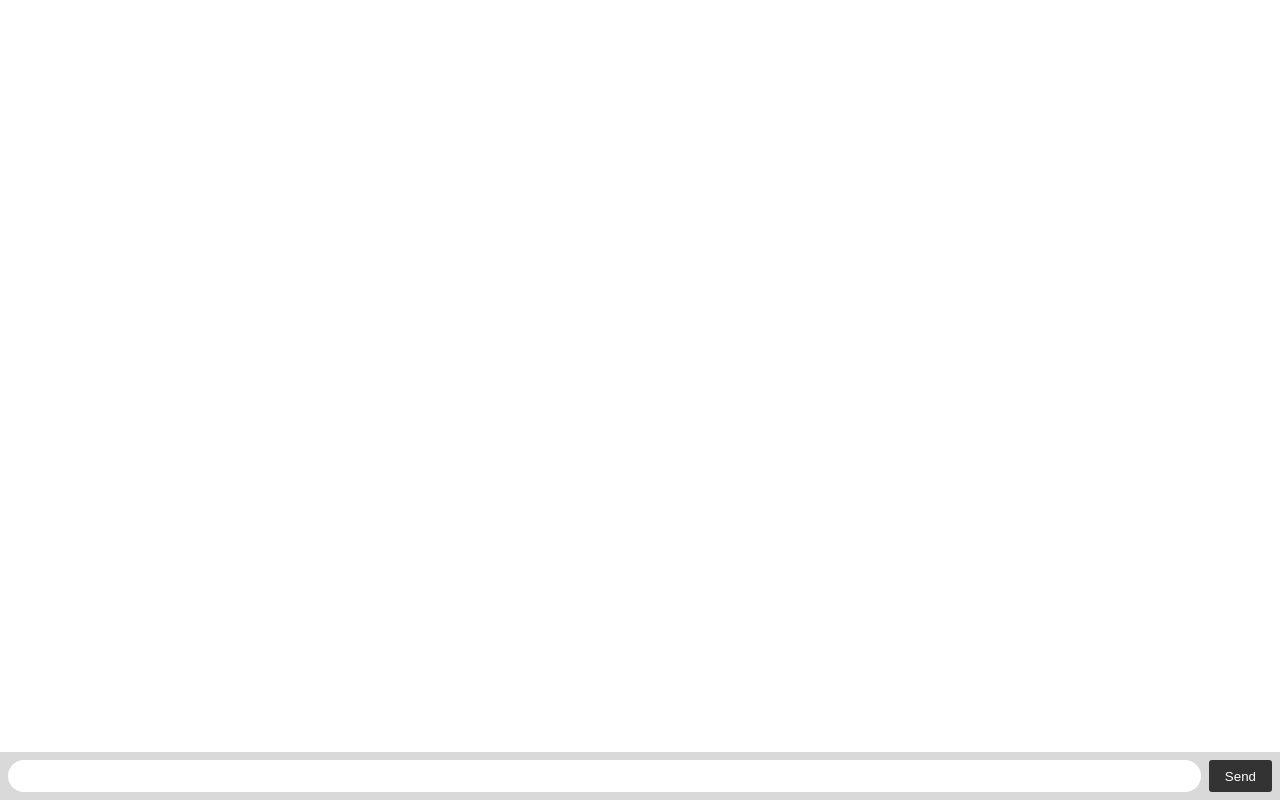
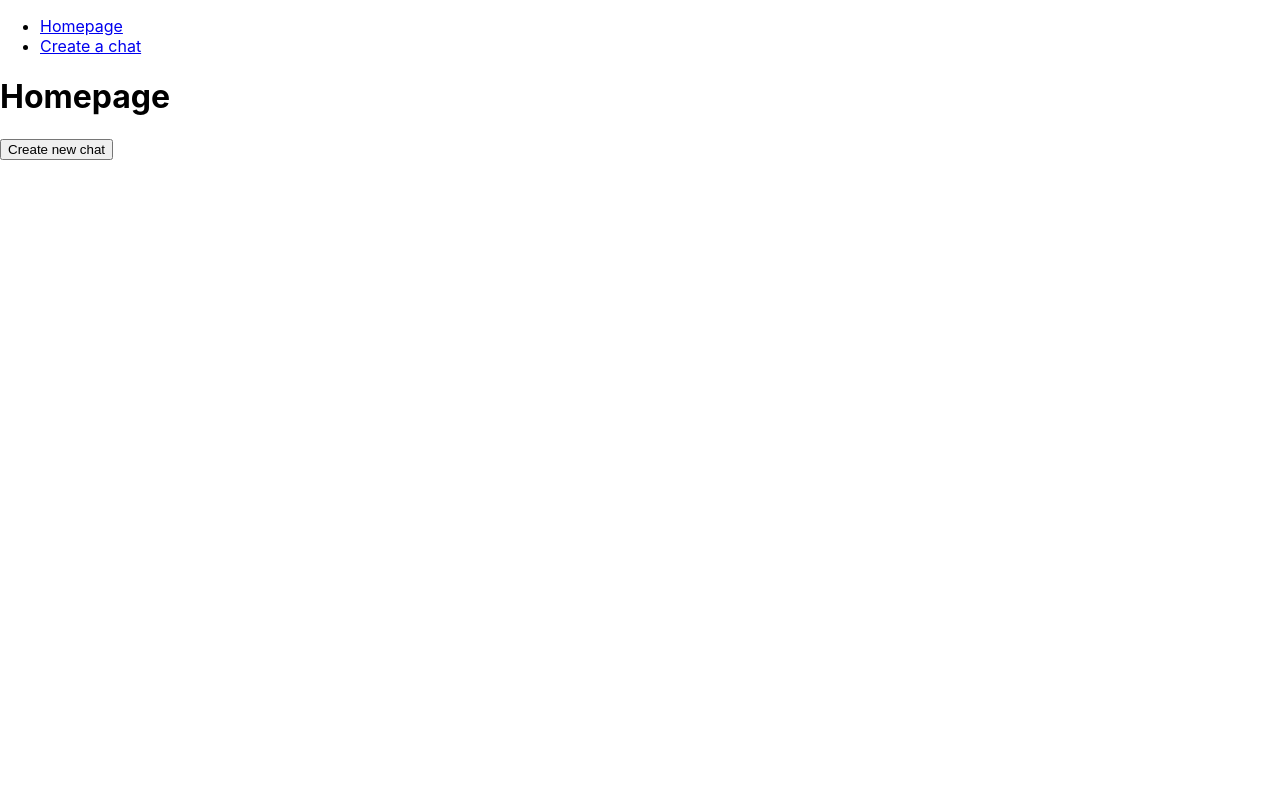
Before and after one commit to jihoshin28/fs_messenger_client, a React (Create React App) app: page / in a window 1280 px wide. Built offline with nearby package versions, Linux system fonts and the light colour scheme; no server answers.

Commit message:
room specific chat

```diff
--- a/package.json
+++ b/package.json
@@ -11,10 +11,11 @@
     "react-router-dom": "^5.2.0",
     "react-scripts": "4.0.3",
     "socket.io-client": "^4.1.2",
+    "uuid": "^3.4.0",
     "web-vitals": "^1.0.1"
   },
   "scripts": {
-    "start": "react-scripts start",
+    "start": "PORT=3001 react-scripts start",
     "build": "react-scripts build",
     "test": "react-scripts test",
     "eject": "react-scripts eject"
--- a/src/App.js
+++ b/src/App.js
@@ -1,15 +1,56 @@
 import './App.css';
 import Chat from './windows/Chat'
+import Homepage from './windows/Homepage'
 import {
-  BrowserRouter as Router
+  BrowserRouter as Router,
+  Switch,
+  Route
 } from 'react-router-dom'
+import Navbar from './containers/Navbar'
+import {useEffect} from 'react'
+import socket from './socket'
+
+// const newConnection = new Connection(io, 'allen', 'http://localhost:3000', '/user1', '/path1')
+// let socket = newConnection.socket()
+
+
+// const newConnection2 = new Connection('allen', 'http://localhost:3000', '/user2', '/path2')
+// let socket2 = newConnection2.socket()
 
 function App() {
+
+  useEffect(() => {
+
+    socket.on('connect', () => {
+      console.log(socket.id)
+    })
+
+    socket.on('api connect', (data) => {
+      console.log(data)
+    })
+
+    // // socket2.on('connect', () => {
+    // //   console.log(socket2.id)
+    // // })
+    // socket.on('api connect', (data) => {
+    //     console.log(data)
+    // })
+
+}, [])
+
+
   return (
     <div className="App">
       <Router>
-        {/* <Navbar/> */}
-        <Chat/>
+        <Navbar />
+        <Switch>
+          <Route exact path="/">
+            <Homepage/>
+          </Route>
+          <Route exact path="/chat">
+            <Chat/>
+          </Route>
+        </Switch>
       </Router>
     </div>
   );
--- /dev/null
+++ b/src/api/index.js
@@ -0,0 +1,4 @@
+export const randomUserName = () => {
+    let userNames = ['allen', 'jane', 'umma', 'appa']
+    return userNames[Math.floor(Math.random()*4)]
+}
--- /dev/null
+++ b/src/containers/Navbar.js
@@ -0,0 +1,25 @@
+import React from 'react';
+import { Link } from 'react-router-dom'
+
+const Navbar = () => {
+    return (
+        <div>
+            <nav>
+                <ul>
+                    <li>
+                        <Link to = "/">
+                            Homepage
+                        </Link>
+                    </li>
+                    <li>
+                        <Link to = "/chat">
+                            Create a chat
+                        </Link>
+                    </li>
+                </ul>
+            </nav>
+        </div>
+    );
+};
+
+export default Navbar
--- /dev/null
+++ b/src/socket/index.js
@@ -0,0 +1,12 @@
+
+import {randomUserName} from '../api'
+import {io} from 'socket.io-client'
+// this is the socket manager variable for creating emit events and listeners on client side
+const socket = io('http://localhost:3000', {
+    query: {
+        key: 1,
+        username: randomUserName()
+    }
+})
+
+export default socket
--- a/src/windows/Chat.js
+++ b/src/windows/Chat.js
@@ -1,39 +1,70 @@
-import React, { useState, useEffect } from 'react';
-import {io} from 'socket.io-client'
+import React, { useState, useEffect, useRef} from 'react';
+import {v4 as uuidv4} from 'uuid'
+import socket from '../socket'
 
-const socket = io('http://localhost:3000', {
-    path: '/chat-server/'
-})
+
 
 let Chat = () => {
 
-    let[input, setInput] = useState('')
+    let [input, setInput] = useState('')
+    let [roomId, setRoomId] = useState('')
+    let ref = useRef()
 
     useEffect(() => {
-        console.log('hi')
-        socket.on('api connect', (data) => {
+        let id = uuidv4()
+        console.log(id)
+        setRoomId(id)
+        socket.emit('join room', id)
+        socket.on('chat message', (data) => {
+            console.log(data)
+            createNewMessage(data)
+        })
+        socket.on('rooms', (data) => {
             console.log(data)
         })
-
-        socket.on('chat message', (data) => {
-            console.log(data, 'returned chat message response')
+        socket.on('notification', (data) => {
+            console.log(data)
         })
+        return () => {
+            socket.emit('leave room', id)
+        }
     }, [])
 
     let onChange = (e) => {
         setInput(e.target.value)
-        console.log(input, socket)
     }
+
 
     let sendMessage = (e) => {
         e.preventDefault()
-        socket.emit('chat message', input)
+        let message = {
+            text: input,
+            roomId: roomId
+        }
+        socket.emit('chat message', message)
         setInput('')
+    }
+
+    let createNewMessage = (data) => {
+        console.log(data)
+        let messages = ref.current
+        console.log(messages)
+        let item = document.createElement('li')
+        item.textContent = `${data.username} - ${data.message}`;
+        messages.appendChild(item);
+        window.scrollTo(0, document.body.scrollHeight);
+    }
+
+    let checkRooms = () => {
+        socket.emit('rooms', roomId)
     }
 
     return (
         <div>
-            <ul id="messages"></ul>
+            <button onClick = {() => checkRooms()}>Check rooms in user</button>
+            <ul ref = {ref} id="messages">
+
+            </ul>
             <form id="form" action="" onSubmit = {(e) => sendMessage(e)}>
                 <input value = {input} onChange = {(e) => onChange(e)} id="input" autoComplete="off" /><button>Send</button>
             </form>
--- /dev/null
+++ b/src/windows/Homepage.js
@@ -0,0 +1,19 @@
+import React, { Component } from 'react';
+
+class Homepage extends Component {
+    createChatRoom = () => {
+        this.props.history.push('/chat')
+    }
+    render() {
+        return (
+            <div>
+                <h1>Homepage</h1>
+                <div>
+                    <button onClick = {() => this.createChatRoom()}>Create new chat</button>
+                </div>
+            </div>
+        );
+    }
+}
+
+export default Homepage;
```
Also changed, not shown: 2 other files (tests, documents, lock files or other folders).
